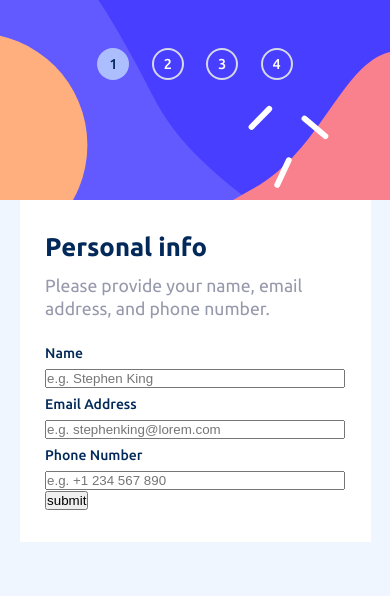
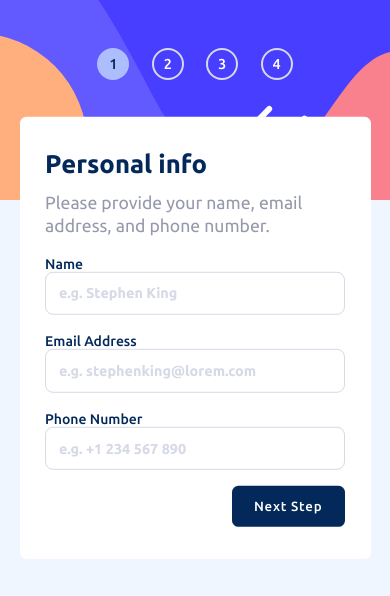
Before and after one commit to akash6205/MULTI-STEP-FORM, a plain HTML site: page index.html in a window 390 px wide. Drawn offline with Linux system fonts and the light colour scheme.

Commit message:
step-1 mobile design complete

```diff
--- a/index.html
+++ b/index.html
@@ -38,28 +38,38 @@
                     <p class="sub-title">Please provide your name, email address, and phone number.</p>
                 </div>
                 <form action="#" id="form">
+                    <div class="input-wrapper">
                         <label class="lable" for="name">Name</label>
                         <input type="text"
                             name=""
                             id="name"
                             placeholder="e.g. Stephen King"
                             >
+                    </div>
+
+                    <div class="input-wrapper">
                     <label class="lable" for="email">Email Address</label>
                     <input type="email"
                            name=""
                            id="email"
                            placeholder="e.g. stephenking@lorem.com"
                            >
+                    </div>
+
+                    <div class="input-wrapper">
                         <label class="lable" for="number">Phone Number</label>
                         <input type="number"
                             name=""
                             id="number"
                             placeholder="e.g. +1 234 567 890"
                             >
+                    </div>
+                    <!-- <div>this field is required</div> -->
                         </form>
             </div>
             <div class="buttons">
-                <button type="submit">submit</button>
+                <!-- <a href="#">go back</a> -->
+                <button type="submit">Next Step</button>
             </div>
         </div>
     </div>
--- a/sass/main.scss
+++ b/sass/main.scss
@@ -23,6 +23,7 @@ body{
 
 .comtainer{
     // background-color: var(--clr-Neutral-100);
+    // border: 1px solid red;
 
     .steps{
         background-image: url(/assets/images/bg-sidebar-mobile.svg);
@@ -61,6 +62,8 @@ body{
         background-color: var(--clr-Neutral-100);
         margin-inline: auto;
         padding: 2rem 1.6rem;
+        border-radius: .4rem;
+        transform: translateY(-5.2rem);
 
         .action{
 
@@ -81,12 +84,69 @@ body{
             flex-direction: column;
             margin-top: 1rem;
 
+            .input-wrapper{
+                position: relative;
+
+                &::before{
+                    content: 'This field is required';
+                    position: absolute;
+                    right: 0;
+                    color: var(--clr-primary-red-100);
+                    font-size: .8rem;
+                    font-weight: 500;
+                    display: none;
+                }
                 .lable{
                     color: var(--clr-primary-blue-400);
                     font-size: 14px;
                     font-weight: 500;
                     padding:8px 0;
                 }
+                input{
+                    padding: .8rem;
+                    font-size:.9rem;
+                    font-weight: 700;
+                    color:var(--clr-primary-blue-400);
+                    font-family: 'Ubuntu', sans-serif;
+                    border: 1px solid var(--clr-Neutral-400);
+                    border-radius: 8px;
+                    margin-bottom:1rem;
+                    outline: none;
+                    transition: border 400ms ease;
+                    position: relative;
+                    width: 100%;
+
+                    &::placeholder{
+                        color:var(--clr-Neutral-400);
+                    }
+                    &:focus{
+                        border: 1px solid var(--clr-primary-blue-300);
                     }
                 }
             }
+        }
+        .buttons{
+            display: flex;
+            align-items: center;
+            justify-content: right;
+
+            button{
+                outline: none;
+                border: none;
+                font-family:inherit ;
+                background-color: var(--clr-primary-blue-400);
+                color: var(--clr-Neutral-100);
+                font-weight: 500;
+                padding:.8rem 1.4rem;
+                border-radius: .4rem;
+                letter-spacing: .05rem;
+                cursor: pointer;
+
+                &:focus,
+                &:hover{
+                    background-color: var(--clr-primary-blue-300);
+                }
+            }
+        }
+    }
+}
```
Also changed, not shown: sass/main.css, 1 other file. Lines whose indentation alone changed are shown as unchanged.
